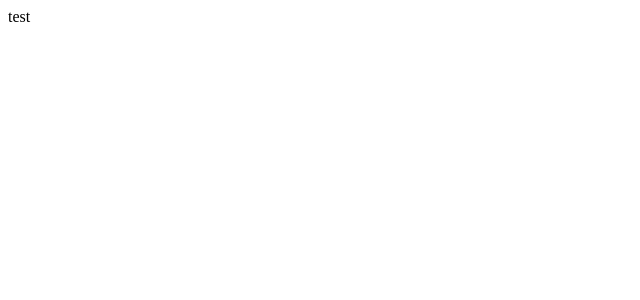
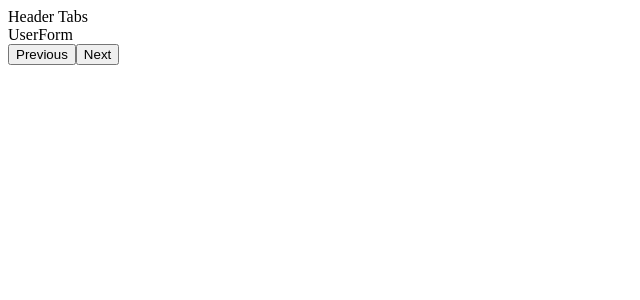
Before and after one commit to floroz/multi-step-form-trayio, a React (Create React App) app: page / in a window 1280 px wide. Shown: the top 300 px of the page, without its empty margins (0-640 px from the left). Built offline with nearby package versions, Linux system fonts and the light colour scheme.

Commit message:
setup basic logic for page handling

```diff
--- a/package.json
+++ b/package.json
@@ -13,7 +13,6 @@
     "react": "^16.13.1",
     "react-dom": "^16.13.1",
     "react-scripts": "3.4.1",
-    "react-transition-group": "^4.3.0",
     "typescript": "~3.7.2"
   },
   "scripts": {
--- a/src/components/Done/Done.tsx
+++ b/src/components/Done/Done.tsx
@@ -3,7 +3,7 @@ import React from "react";
 interface Props {}
 
 const Done = (props: Props) => {
-  return <div></div>;
+  return <div>Done</div>;
 };
 
 export default Done;
--- a/src/components/Form/Form.tsx
+++ b/src/components/Form/Form.tsx
@@ -1,10 +1,40 @@
 import React from "react";
+import UserForm from "../UserForm/UserForm";
+import PrivacyForm from "../PrivacyForm/PrivacyForm";
+import Done from "../Done/Done";
 import useFormState from "./useFormState";
 
-interface Props {}
+const Form = () => {
+  const {
+    formState,
+    onChangeHandler,
+    clearForm,
+    prevStep,
+    nextStep,
+  } = useFormState();
+  const { step } = formState;
 
-const Form = (props: Props) => {
-  return <div>test</div>;
+  const renderStep = () => {
+    switch (step) {
+      case 0:
+        return <UserForm onChangeHandler={onChangeHandler} />;
+      case 1:
+        return <PrivacyForm onChangeHandler={onChangeHandler} />;
+      case 2:
+        return <Done />;
+      default:
+        return <UserForm onChangeHandler={onChangeHandler} />;
+    }
+  };
+
+  return (
+    <main>
+      <header>Header Tabs</header>
+      {renderStep()}
+      <button onClick={prevStep}>Previous</button>
+      <button onClick={nextStep}>Next</button>
+    </main>
+  );
 };
 
 export default Form;
--- a/src/components/Form/useFormState.ts
+++ b/src/components/Form/useFormState.ts
@@ -1,4 +1,6 @@
-interface IFormState {
+import React from "react";
+
+export interface IFormState {
   step: number;
   firstName: string;
   role: string;
@@ -8,13 +10,17 @@ interface IFormState {
   receiveCommunication: boolean;
 }
 
+type ValueOf<T> = T[keyof T];
+
+export type ValueOfIFormState = ValueOf<IFormState>;
+
 interface IAction {
   type: string;
-  payload: any;
+  payload?: any;
 }
 
 const initialState: IFormState = {
-  step: 1,
+  step: 0,
   firstName: "",
   role: "",
   email: "",
@@ -31,11 +37,20 @@ const CLEAR_FORM: string = "CLEAR_FORM";
 const reducer = (state: IFormState = initialState, action: IAction) => {
   switch (action.type) {
     case NEXT_STEP:
-      return;
+      return {
+        ...state,
+        step: state.step === 2 ? state.step : state.step + 1,
+      };
     case PREV_STEP:
-      return;
+      return {
+        ...state,
+        step: state.step === 0 ? state.step : state.step - 1,
+      };
     case UPDATE_FORM_FIELD:
-      return;
+      return {
+        ...state,
+        [action.payload.name]: [action.payload.value],
+      };
     case CLEAR_FORM:
       return initialState;
     default:
@@ -44,7 +59,42 @@ const reducer = (state: IFormState = initialState, action: IAction) => {
 };
 
 const useFormState = () => {
-  return null;
+  const [formState, dispatch] = React.useReducer(reducer, initialState);
+
+  const nextStep = (): void => {
+    dispatch({
+      type: NEXT_STEP,
+    });
+  };
+
+  const prevStep = (): void => {
+    dispatch({
+      type: PREV_STEP,
+    });
+  };
+
+  const onChangeHandler = (
+    name: keyof IFormState,
+    value: ValueOfIFormState
+  ): void => {
+    dispatch({
+      type: UPDATE_FORM_FIELD,
+      payload: {
+        name,
+        value,
+      },
+    });
+  };
+
+  const clearForm = (): void => dispatch({ type: CLEAR_FORM });
+
+  return {
+    formState,
+    nextStep,
+    prevStep,
+    onChangeHandler,
+    clearForm,
+  };
 };
 
 export default useFormState;
--- a/src/components/PrivacyForm/PrivacyForm.tsx
+++ b/src/components/PrivacyForm/PrivacyForm.tsx
@@ -1,9 +1,11 @@
 import React from "react";
-
-interface Props {}
+import { IFormState, ValueOfIFormState } from "../Form/useFormState";
+interface Props {
+  onChangeHandler: (name: keyof IFormState, value: ValueOfIFormState) => void;
+}
 
 const PrivacyForm = (props: Props) => {
-  return <div></div>;
+  return <div>Privacy Form</div>;
 };
 
 export default PrivacyForm;
--- a/src/components/UserForm/UserForm.tsx
+++ b/src/components/UserForm/UserForm.tsx
@@ -1,9 +1,12 @@
 import React from "react";
+import { IFormState, ValueOfIFormState } from "../Form/useFormState";
 
-interface Props {}
+interface Props {
+  onChangeHandler: (name: keyof IFormState, value: ValueOfIFormState) => void;
+}
 
 const UserForm = (props: Props) => {
-  return <div></div>;
+  return <div>UserForm</div>;
 };
 
 export default UserForm;
```
Also changed, not shown: 1 other file (tests, documents, lock files or other folders).
